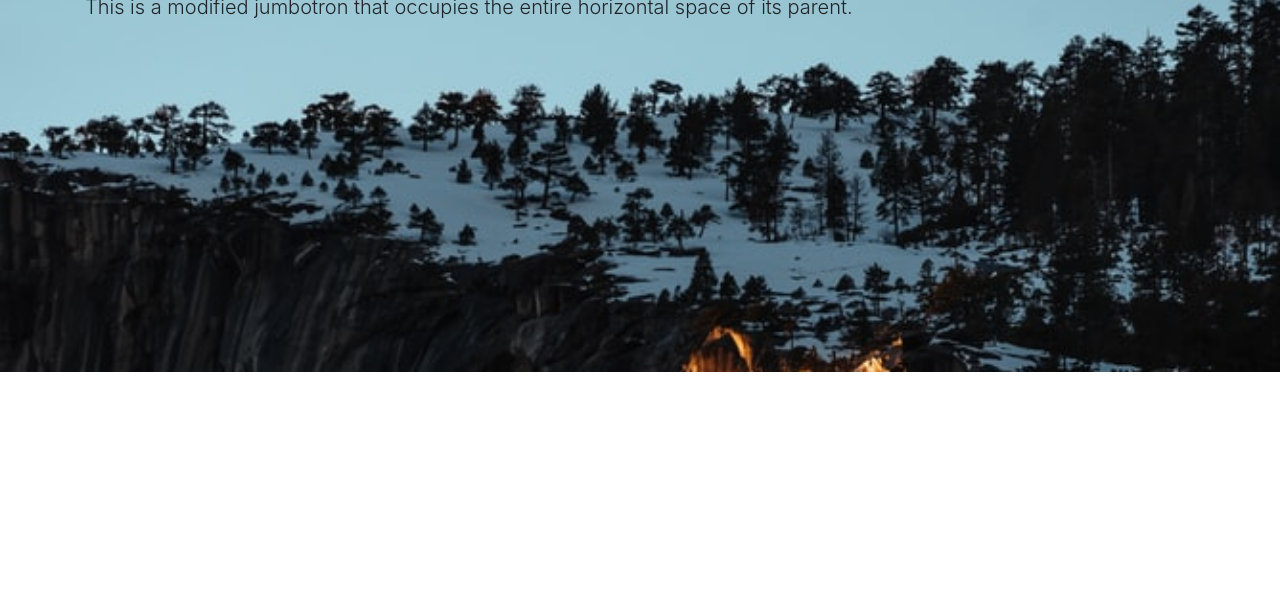
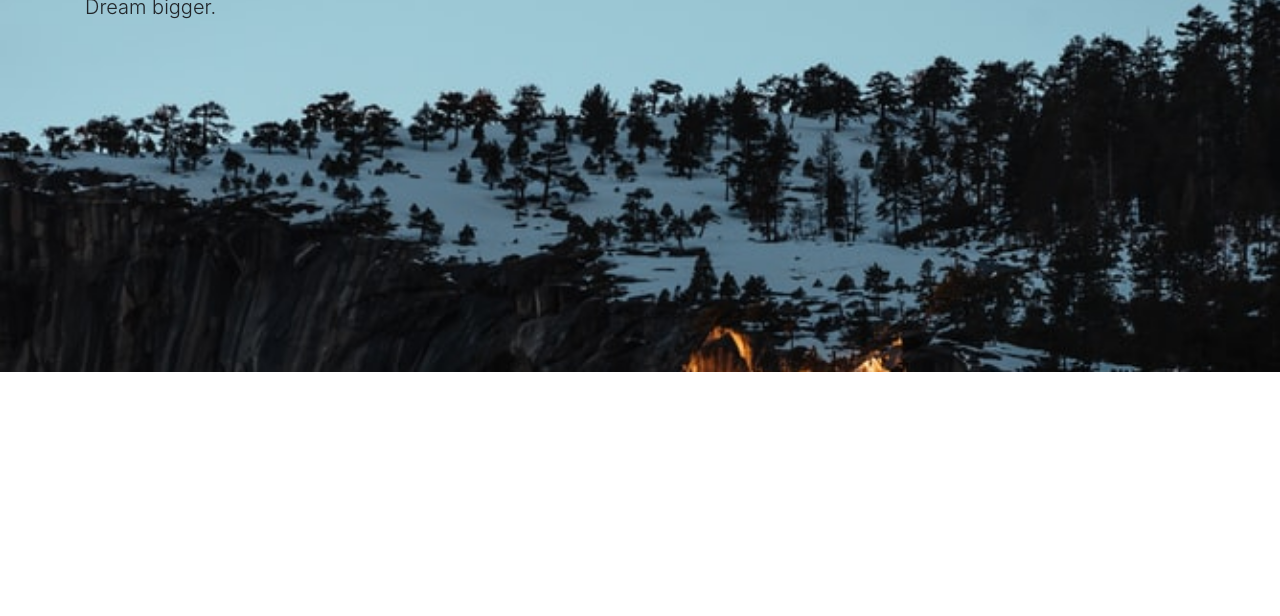
Before and after one commit to KelThomas007/KelThomas007.github.io, a plain HTML site: page Index.html in a window 1280 px wide. Shown: the part 184-800 px from the top of the page. Drawn offline with nearby package versions, Linux system fonts and the light colour scheme.

Commit message:
Dream bigger

```diff
--- a/Index.html
+++ b/Index.html
@@ -38,9 +38,8 @@
   <div class="jumbotron jumbotron-fluid hero">
     <div class="container">
       <h1>Welcome to the GREATEST Website!! <span class="badge badge-secondary"></span></h1>
-      <p class="lead">This is a modified jumbotron that occupies the entire horizontal space of its parent.</p>
+      <p class="lead">Dream bigger.</p>
     </div>
   </div>
 </body>
-
 </html>
```
